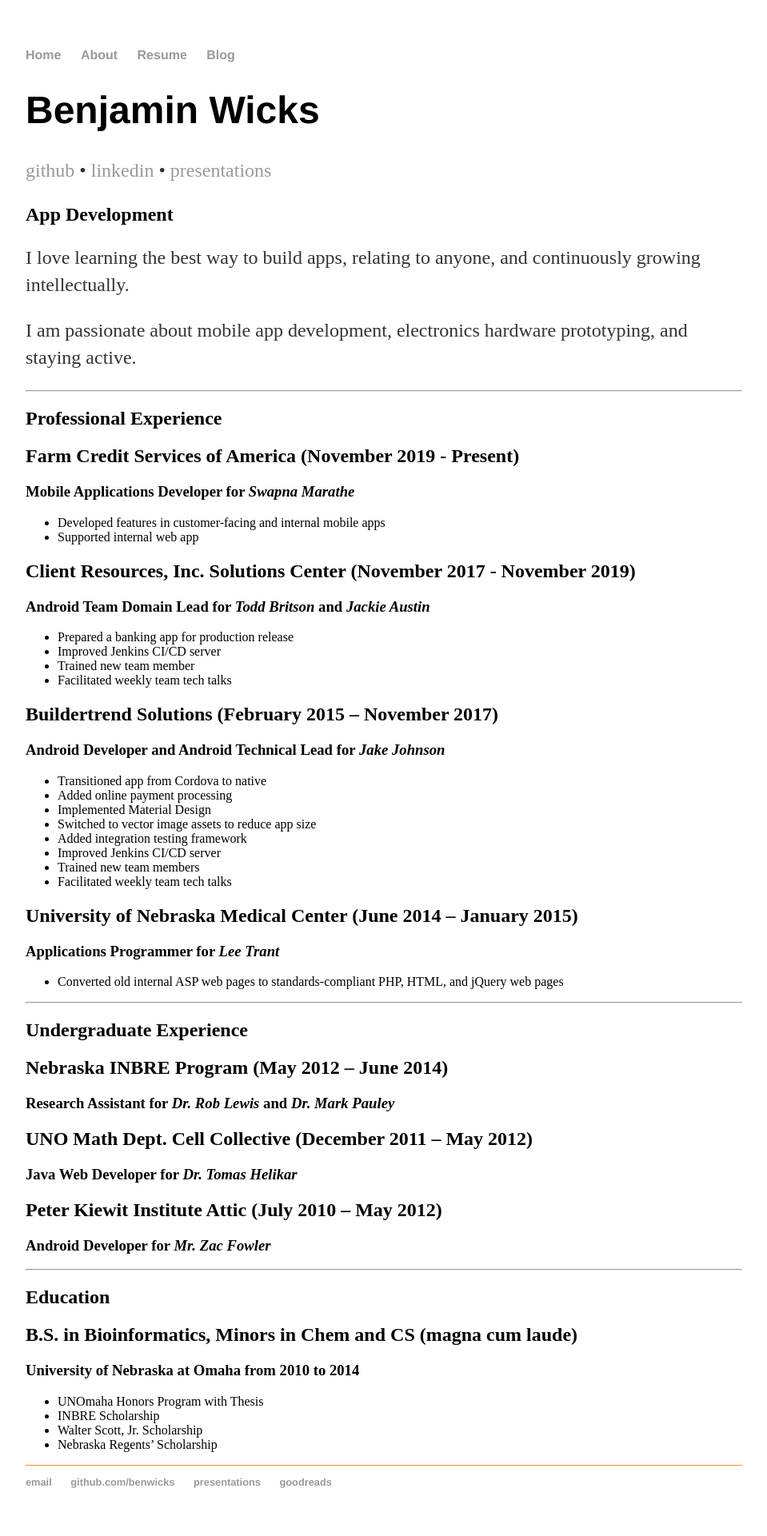
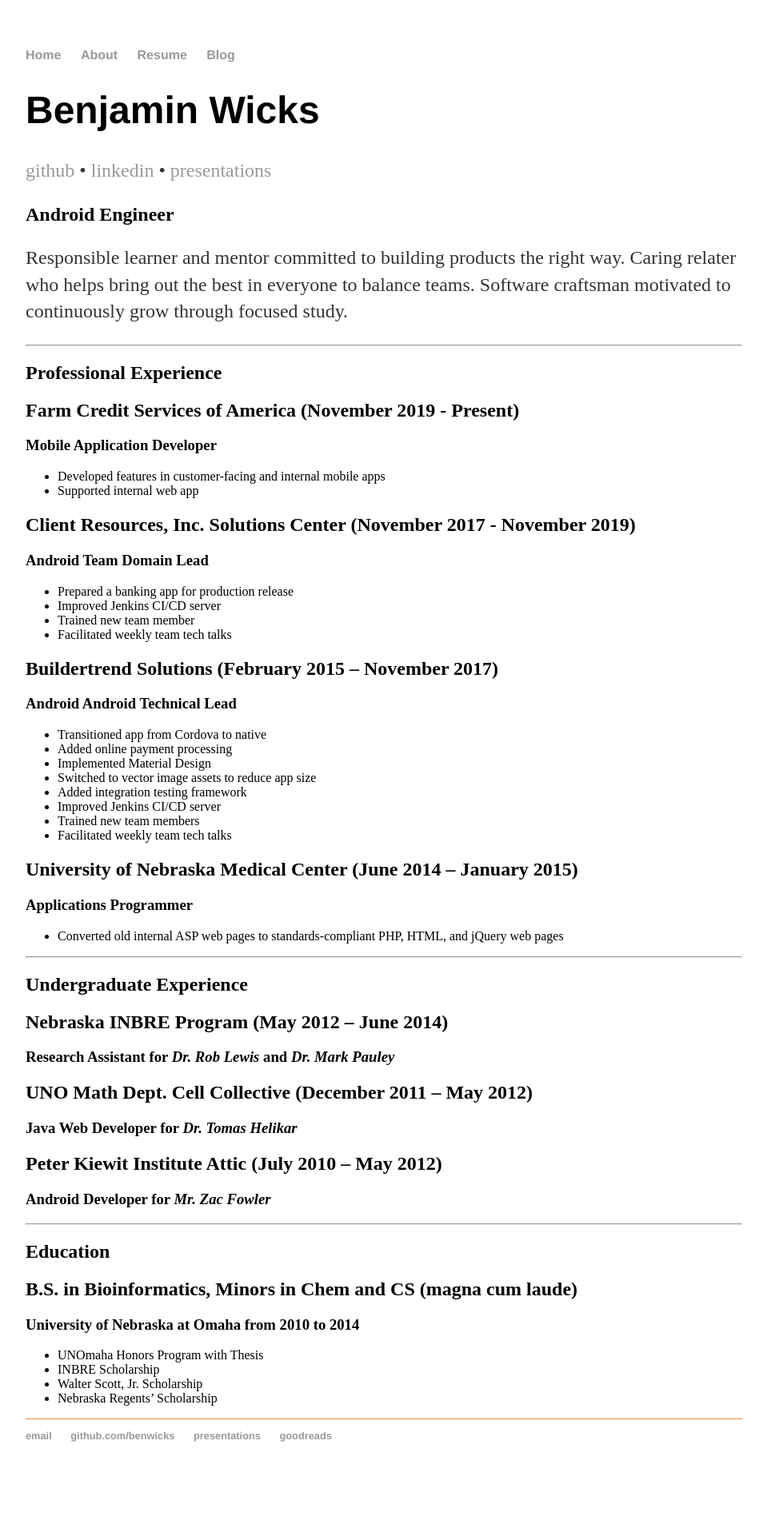
Before and after one commit to benwicks/benwicks.github.io, a Jekyll site: the page built from resume/index.md, in a window 1280 px wide. Shown: the whole page at 80% size, without its empty margins (160-1119 px from the left). Built offline with Jekyll 4.4.1, drawn with Linux system fonts in a browser that asks for light colours; our own code applies the rules of GitHub Pages for plain Markdown files; after the commit the page ends 1863 px from its top, so only the background shows below that.

Commit message:
Match latest LinkedIn changes

```diff
--- a/resume/index.md
+++ b/resume/index.md
@@ -4,31 +4,31 @@
 
 # Benjamin Wicks
 
-[github](https://github.com/benwicks) • [linkedin](https://www.linkedin.com/in/benjaminwicks/) • [presentations](https://speakerdeck.com/benwicks)
+[github](https://github.com/benwicks) • [linkedin](https://www.linkedin.com/in/blwicks/) • [presentations](https://speakerdeck.com/benwicks)
 
-## App Development
-I love learning the best way to build apps, relating to anyone, and continuously growing intellectually.
-
-I am passionate about mobile app development, electronics hardware prototyping, and staying active.
+## Android Engineer
+Responsible learner and mentor committed to building products the right way.
+Caring relater who helps bring out the best in everyone to balance teams.
+Software craftsman motivated to continuously grow through focused study.
 
 ---
 
 ## Professional Experience
 
 ## Farm Credit Services of America (November 2019 - Present)
-### **Mobile Applications Developer** for *Swapna Marathe*
+### Mobile Application Developer
 - Developed features in customer-facing and internal mobile apps
 - Supported internal web app
 
 ## Client Resources, Inc. Solutions Center (November 2017 - November 2019)
-### **Android Team Domain Lead** for *Todd Britson* and *Jackie Austin*
+### Android Team Domain Lead
 - Prepared a banking app for production release
 - Improved Jenkins CI/CD server
 - Trained new team member
 - Facilitated weekly team tech talks
 
 ## Buildertrend Solutions (February 2015 – November 2017)
-### **Android Developer and Android Technical Lead** for *Jake Johnson*
+### Android Android Technical Lead
 - Transitioned app from Cordova to native
 - Added online payment processing
 - Implemented Material Design
@@ -39,7 +39,7 @@
 - Facilitated weekly team tech talks
 
 ## University of Nebraska Medical Center (June 2014 – January 2015)
-### **Applications Programmer** for *Lee Trant*
+### Applications Programmer
 - Converted old internal ASP web pages to standards-compliant PHP, HTML, and jQuery web pages
 
 ---
```
